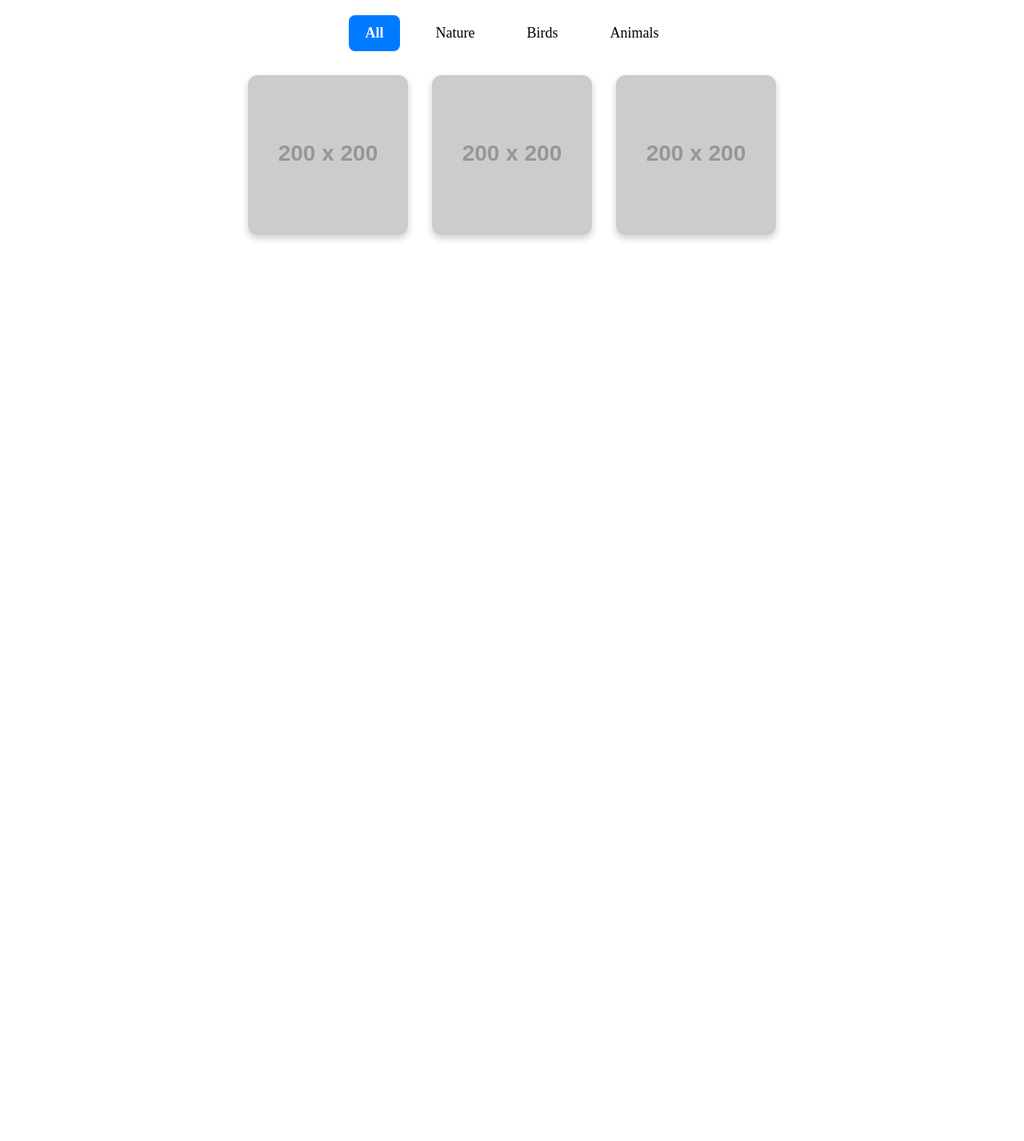
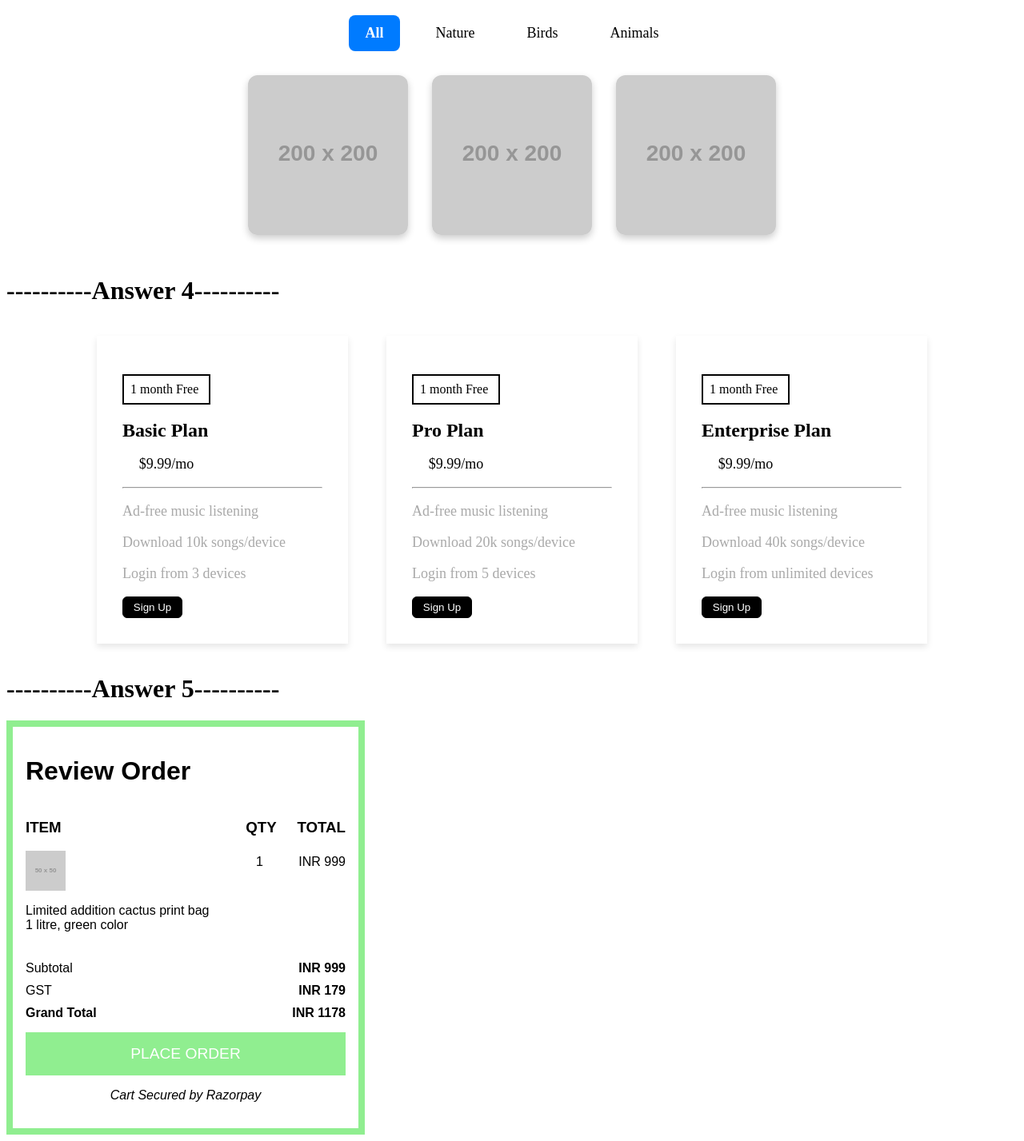
Before and after one commit to Soudip-Panja/Foggy-temp, a plain HTML site: page index.html in a window 1280 px wide. Shown: the part 919-2346 px from the top of the page at 80% size. Before the commit the page ends 1251 px from the top, so only its background shows below. Drawn offline with Linux system fonts and the light colour scheme; placeholder pictures from the web are drawn by us.

Commit message:
feat: Add place order card layout.

```diff
--- a/index.html
+++ b/index.html
@@ -3,8 +3,6 @@
   <head>
     <title>CSS_HW4</title>
     <link href="styles.css" rel="stylesheet" />
-    <style>
-    </style>
   </head>
   <body>
     <h1>----------Answer 1----------</h1>
@@ -69,5 +67,98 @@
         <img src="https://placehold.co/200x200?text=Animals" alt="Animals" />
       </div>
     </div>
+
+    <h1>----------Answer 4----------</h1>
+
+    <div class="subscription-card">
+      <div class="card4">
+        <p class="p1">1 month Free</p>
+        <h2>Basic Plan</h2>
+        <p class="p2">$9.99/mo</p>
+        <hr />
+        <ul>
+          <li>Ad-free music listening</li>
+        </ul>
+        <ul>
+          <li>Download 10k songs/device</li>
+        </ul>
+        <ul>
+          <li>Login from 3 devices</li>
+        </ul>
+        <button>Sign Up</button>
+      </div>
+
+      <div class="card4">
+        <p class="p1">1 month Free</p>
+        <h2>Pro Plan</h2>
+        <p class="p2">$9.99/mo</p>
+        <hr />
+        <ul>
+          <li>Ad-free music listening</li>
+        </ul>
+        <ul>
+          <li>Download 20k songs/device</li>
+        </ul>
+        <ul>
+          <li>Login from 5 devices</li>
+        </ul>
+        <button>Sign Up</button>
+      </div>
+
+      <div class="card4">
+        <p class="p1">1 month Free</p>
+        <h2>Enterprise Plan</h2>
+        <p class="p2">$9.99/mo</p>
+        <hr />
+        <ul>
+          <li>Ad-free music listening</li>
+        </ul>
+        <ul>
+          <li>Download 40k songs/device</li>
+        </ul>
+        <ul>
+          <li>Login from unlimited devices</li>
+        </ul>
+        <button>Sign Up</button>
+      </div>
+    </div>
+
+    <h1>----------Answer 5----------</h1>
+    <div class="order-card">
+      <h1>Review Order</h1>
+
+      <div class="col-heading">
+        <h3>ITEM</h3>
+        <h3>QTY &nbsp;&nbsp;&nbsp; TOTAL</h3>
+      </div>
+
+      <div class="order-row">
+        <img src="https://placehold.co/50x50?text=50+x+50" />
+        <p>1 &nbsp;&nbsp;&nbsp;&nbsp;&nbsp;&nbsp;&nbsp;&nbsp;&nbsp;INR 999</p>
+      </div>
+
+      <div class="product-details">
+        <p>Limited addition cactus print bag 1 litre, green color</p>
+      </div>
+
+      <div class="total-section">
+        <div class="order-row">
+          <p>Subtotal</p>
+          <p><strong>INR 999</strong></p>
+        </div>
+
+        <div class="order-row">
+          <p>GST</p>
+          <p><strong>INR 179</strong></p>
+        </div>
+
+        <div class="order-row">
+          <p><strong>Grand Total</strong></p>
+          <p><strong>INR 1178</strong></p>
+        </div>
+      </div>
+      <button>PLACE ORDER</button>
+      <p class="razorPay">Cart Secured by Razorpay</p>
+    </div>
   </body>
 </html>
--- a/styles.css
+++ b/styles.css
@@ -94,3 +94,82 @@
   border-radius: 12px;
   box-shadow: 0 4px 10px rgba(0, 0, 0, 0.2);
 }
+
+/* Answer 4 */
+.subscription-card {
+  display: flex;
+  flex-wrap: wrap;
+  gap: 3rem;
+  padding: 1rem;
+  justify-content: center;
+}
+.card4 {
+  min-width: 250px;
+  box-shadow: 0 4px 8px rgba(0, 0, 0, 0.1);
+  padding: 2rem;
+}
+.p1 {
+  border: 2px solid black;
+  padding: 0.5rem;
+  width: 90px;
+}
+.card4 h2 {
+  margin-block-end: 0px;
+}
+.p2 {
+  width: 110px;
+  text-align: center;
+  font-size: large;
+}
+.card4 ul {
+  list-style: none;
+  padding-inline-start: 0px;
+  color: darkgray;
+  font-size: large;
+}
+.card4 button {
+  padding: 0.3rem 0.8rem;
+  border: 1px solid black;
+  border-radius: 6px;
+  background-color: black;
+  color: white;
+}
+
+/* Answer 5 */
+.order-card {
+  border: 8px solid lightgreen;
+  padding: 1rem;
+  max-width: 400px;
+  font-family: Arial, Helvetica, sans-serif;
+}
+.col-heading {
+  display: flex;
+  justify-content: space-between;
+}
+.order-row {
+  display: flex;
+  justify-content: space-between;
+}
+.order-row p {
+  margin-block-start: 5px;
+  margin-block-end: 5px;
+}
+.total-section {
+  padding-bottom: 10px;
+  padding-top: 15px;
+}
+.product-details {
+  width: 240px;
+}
+.order-card button {
+  width: 100%;
+  border: none;
+  padding: 1rem;
+  background-color: lightgreen;
+  color: white;
+  font-size: larger;
+}
+.razorPay {
+  text-align: center;
+  font-style: italic;
+}
```
